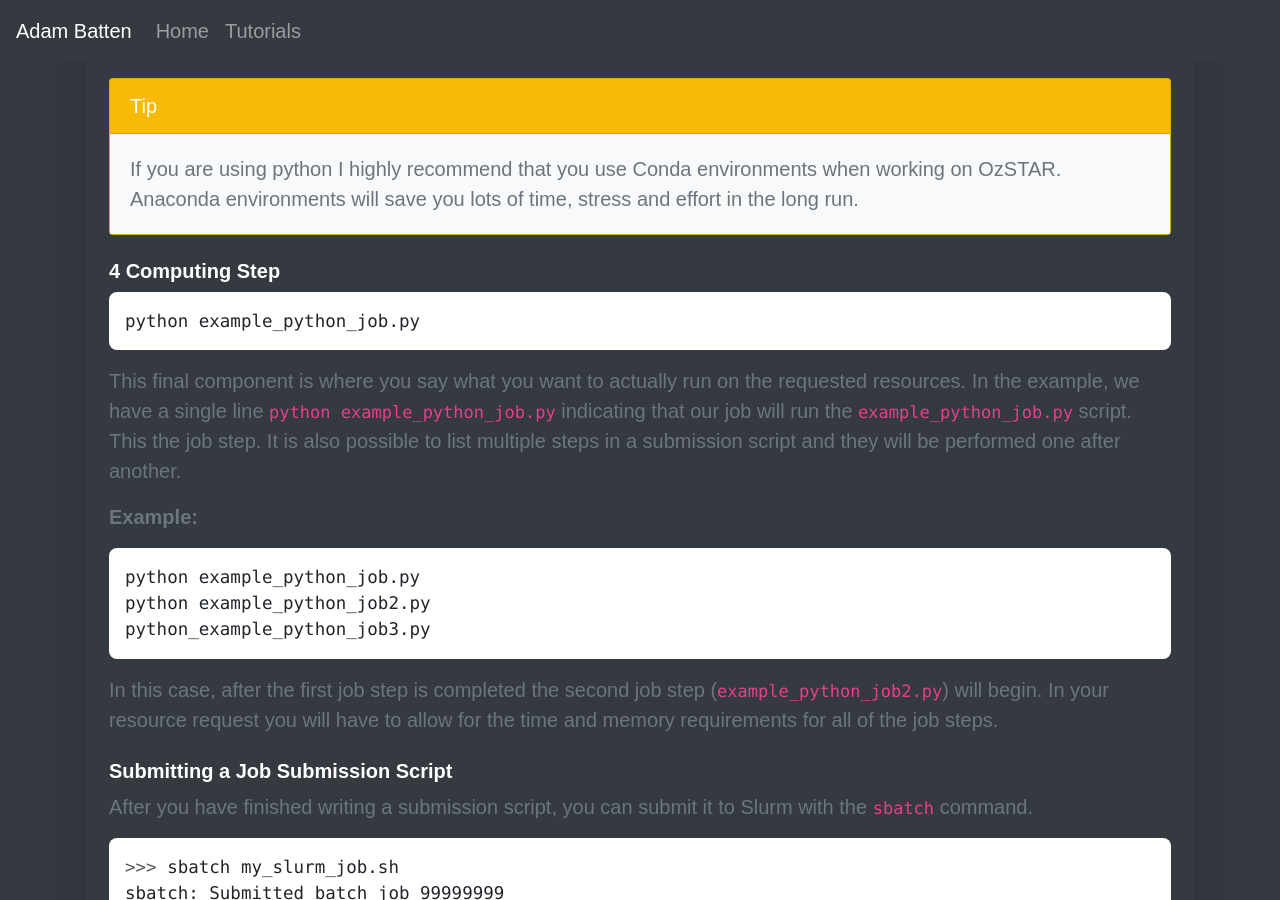
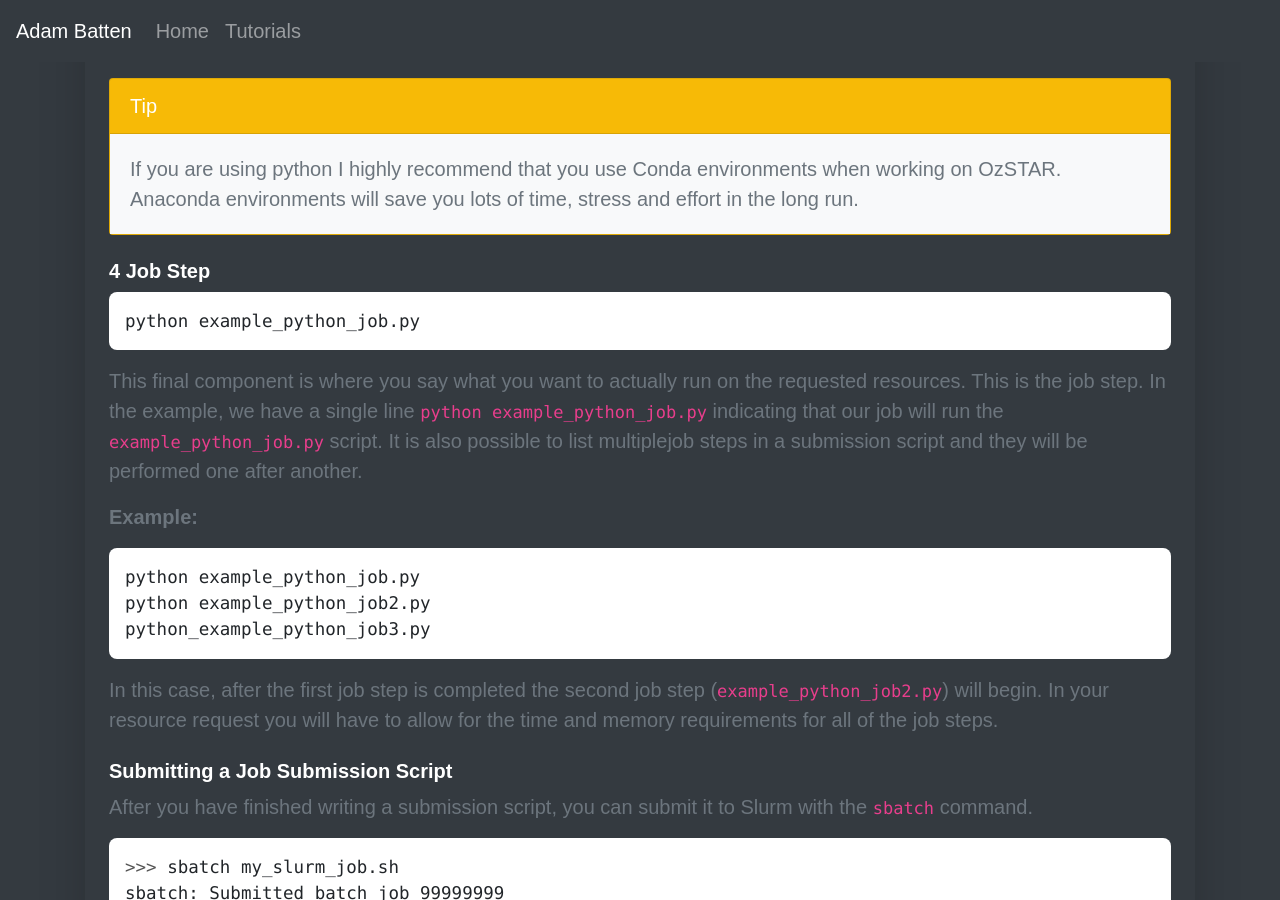
Before and after one commit to abatten/abatten.github.io, a Jekyll site: the page built from _tutorials/submitting_jobs_on_ozstar.md, in a window 1280 px wide and 900 px high, scrolled down 4330 px. Built offline with Jekyll 4.4.1, drawn with Linux system fonts in a browser that asks for light colours; some of the changed text lies outside the part shown.

Commit message:
Fixing typos

````diff
--- a/_tutorials/submitting_jobs_on_ozstar.md
+++ b/_tutorials/submitting_jobs_on_ozstar.md
@@ -16,7 +16,7 @@ This tutorial for submitting jobs is primarily aimed at people who will be using
 	- [The Shebang](#1-the-shebang).
 	- [#SBATCH](#2-sbatch).
 	- [Loading Modules](#3-loading-modules).
-	- [Computing Step](#4-computing-step).
+	- [Job Step](#4-job-step).
 - [Submitting a job submission script](#submitting-a-job-submission-script).
 - [Querying the state of a job](#querying-the-state-of-a-job).
 - [Canceling a job](#canceling-a-job).
@@ -60,7 +60,7 @@ source activate py3
 python example_python_job.py
 ```
 
-There are four main components to a submission script: [The Shebang](#1-the-shebang), [#SBATCH](#2-sbatch), [Loading Modules](#3-loading-modules),
+There are four main components to a submission script: [The Shebang](#1-the-shebang), [#SBATCH](#2-sbatch), [Loading Modules](#3-loading-modules) and [The Job Step](#4-job-step).
 ### 1 The Shebang
 ```
 #!/bin/bash
@@ -135,13 +135,12 @@ Here is a list of a few common modules that you might need to load: `gcc/7.3.0`,
 
 {% include note_card.html type="warning" title="Tip" text="If you are using python I highly recommend that you use Conda environments when working on OzSTAR. Anaconda environments will save you lots of time, stress and effort in the long run." %}
 
-### 4 Computing Step
+### 4 Job Step
 
 ```shell
 python example_python_job.py
 ```
-This final component is where you say what you want to actually run on the requested resources.
-In the example, we have a single line `python example_python_job.py` indicating that our job will run the `example_python_job.py` script. This the job step. It is also possible to list multiple steps in a submission script and they will be performed one after another.
+This final component is where you say what you want to actually run on the requested resources. This is the job step. In the example, we have a single line `python example_python_job.py` indicating that our job will run the `example_python_job.py` script. It is also possible to list multiplejob steps in a submission script and they will be performed one after another.
 
 <b>Example:</b>
 ```shell
````
